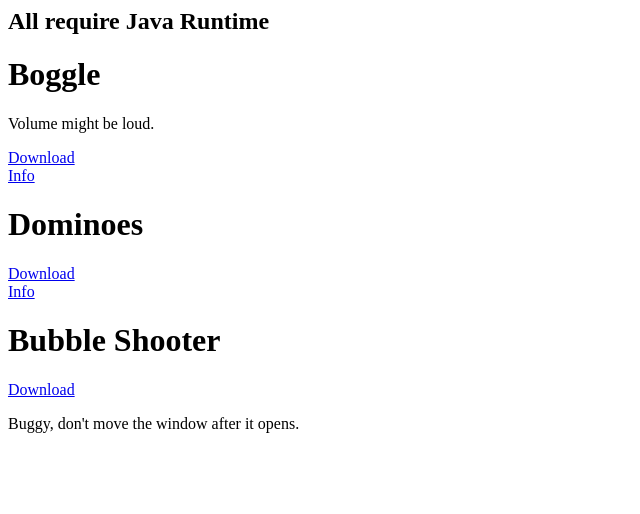
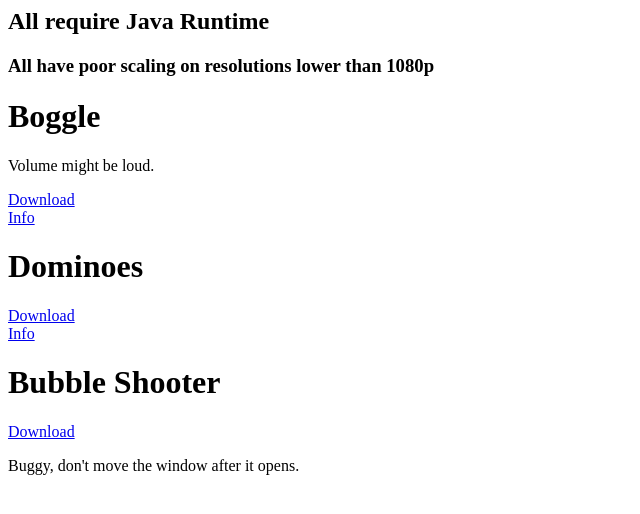
Before and after one commit to dbalata/dbalata.github.io, a plain HTML site: page projects.html in a window 1280 px wide. Shown: the whole page, without its empty margins (0-640 px from the left). Drawn offline with Linux system fonts and the light colour scheme.

Commit message:
squashed

```diff
--- a/projects.html
+++ b/projects.html
@@ -4,6 +4,7 @@
 	</head>
 	<body>
 		<h2> All require Java Runtime </h2>
+		<h3> All have poor scaling on resolutions lower than 1080p </h3>
 	    <h1>Boggle</h1>
 		<p> Volume might be loud. </p>
 		<a href="boggle.jar" target="_blank"> Download </a> <br>
```
